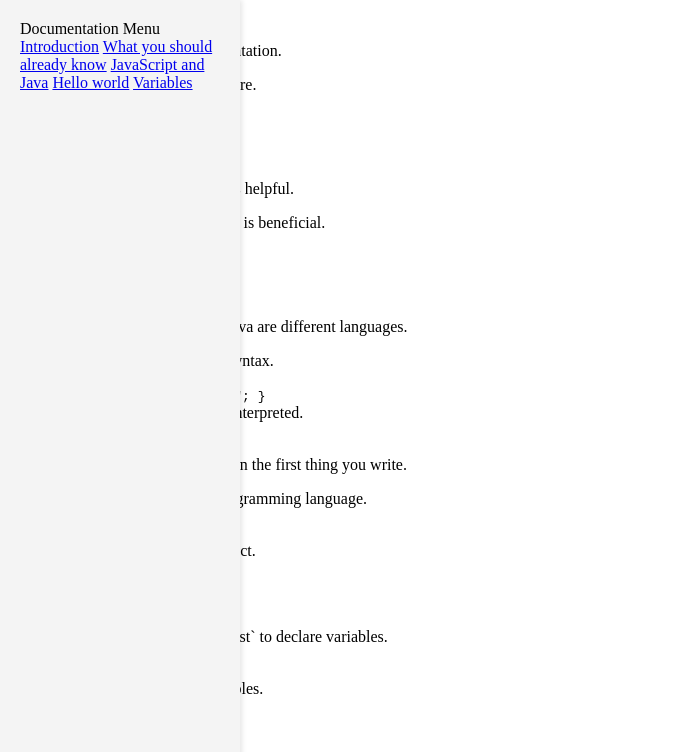
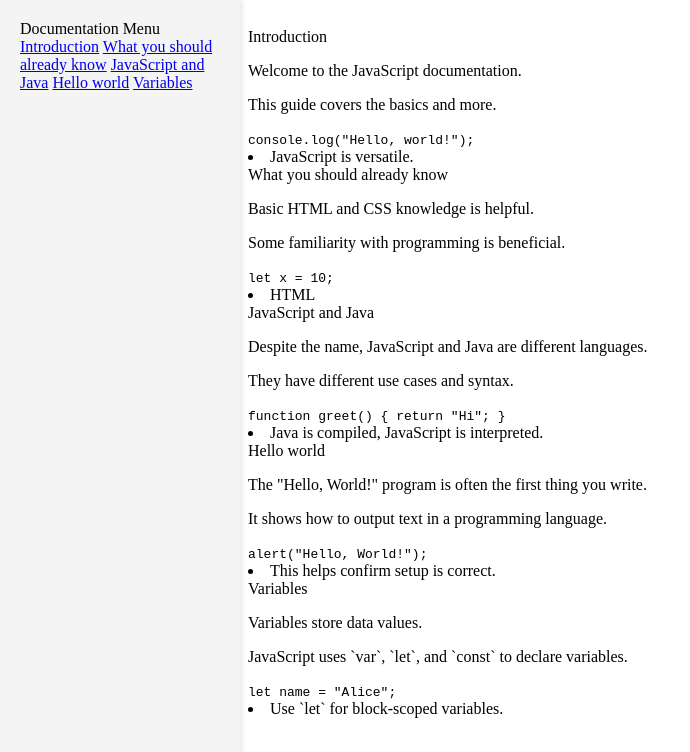
Before and after one commit to dianakius/documentation_page, a plain HTML site: page index.html in a window 1280 px wide. Shown: the whole page, without its empty margins (0-690 px from the left). Drawn offline with Linux system fonts and the light colour scheme.

Commit message:
style(css): main doc

```diff
--- a/styles.css
+++ b/styles.css
@@ -8,3 +8,7 @@
         padding: 20px;
         box-shadow: 2px 0 5px rgba(0,0,0,0.1);
       }
+      #main-doc {
+        margin-left: 220px;
+        padding: 20px;
+      }
```
